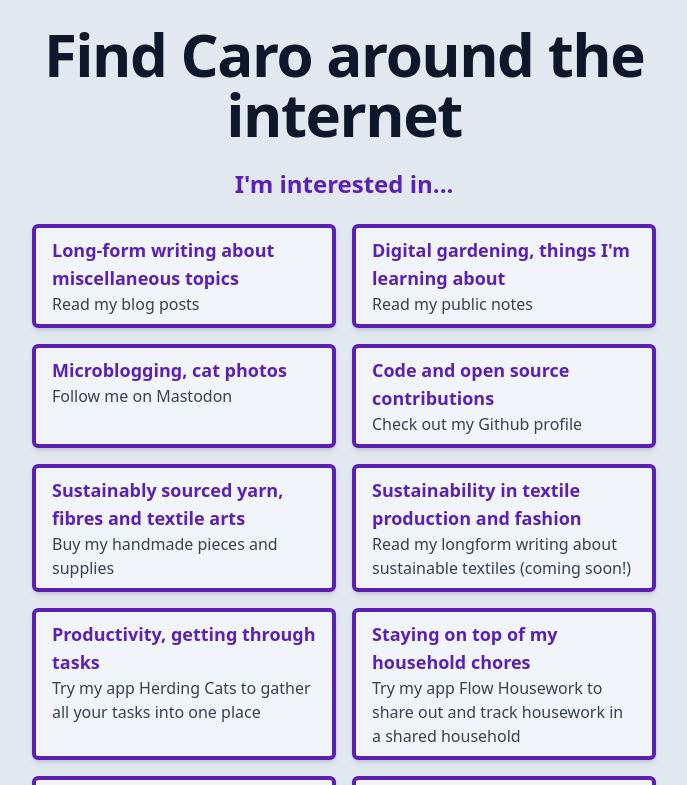
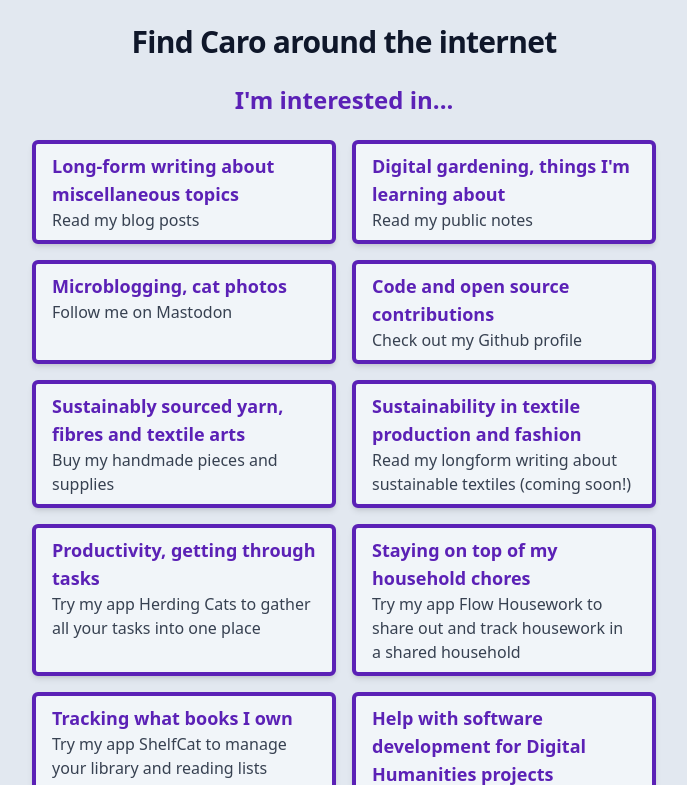
Before and after one commit to caro401/links, an Astro site: page / in a window 1280 px wide. Shown: the top 785 px of the page, without its empty margins (296-983 px from the left). Built offline with nearby package versions, Linux system fonts and the light colour scheme; Astro itself is replaced by a stand-in of ours; a web font is replaced by a local one.

Commit message:
Style page title

```diff
--- a/src/pages/index.astro
+++ b/src/pages/index.astro
@@ -5,7 +5,7 @@
 
 <Layout title="Links &middot; caro.fyi">
 	<main>
-		<h1>Find Caro around the internet</h1>
+		<h1 class="text-3xl">Find Caro around the internet</h1>
 <p class="text-2xl text-violet-800 dark:text-violet-300 font-semibold mb-6">I'm interested in...</p>
 		<Links />
 
```
